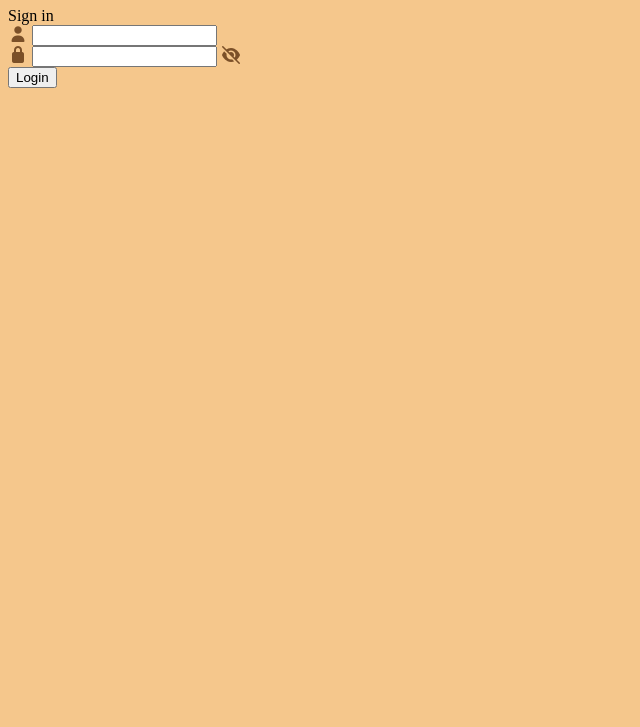
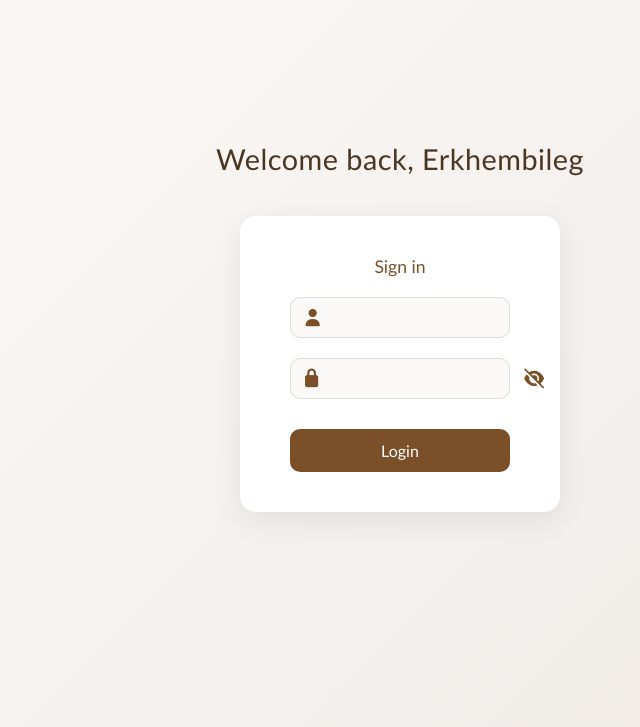
Before and after one commit to Lumb3/IdeaVault, an Electron app: page src/login.html in a window 800 px wide. Shown: the part 73-800 px from the top of the page, without its empty margins (0-640 px from the left). Drawn offline with Linux system fonts and the light colour scheme.

Commit message:
login page UI prototype

```diff
--- a/src/login.css
+++ b/src/login.css
@@ -1,6 +1,112 @@
-:root {
-    --bg-primary: rgb(245, 199, 140);
+/* Reset and base styles */
+* {
+  margin: 0;
+  padding: 0;
+  box-sizing: border-box;
+  font-family:'Gill Sans', 'Gill Sans MT', Calibri, 'Trebuchet MS', sans-serif;
 }
+
 body {
-    background-color: var(--bg-primary);
+  background: linear-gradient(135deg, #faf8f6, #f0ebe7);
+  height: 100vh;
+  display: flex;
+  flex-direction: column;
+  align-items: center;
+  justify-content: center;
+  color: #3c2f2f;
 }
+
+/* Heading */
+h1 {
+  margin-bottom: 40px;
+  font-size: 1.8rem;
+  font-weight: 500;
+  color: #4b3621;
+  letter-spacing: 0.5px;
+}
+
+/* Main border (login box) */
+.border {
+  background: #fff;
+  padding: 40px 50px;
+  border-radius: 16px;
+  box-shadow: 0 8px 30px rgba(0, 0, 0, 0.08);
+  width: 320px;
+  text-align: center;
+  font-size: 1.1rem;
+  color: #7b5028;
+  font-weight: 500;
+}
+
+/* Input containers */
+.username-border,
+.password-border {
+  display: flex;
+  align-items: center;
+  gap: 10px;
+  border: 1px solid #ddd;
+  border-radius: 10px;
+  padding: 10px 14px;
+  margin-top: 20px;
+  background-color: #faf9f8;
+  transition: border-color 0.2s ease, background 0.2s ease;
+}
+
+.username-border:focus-within,
+.password-border:focus-within {
+  border-color: #7b5028;
+  background-color: #fff;
+}
+
+/* Input fields */
+input {
+  border: none;
+  outline: none;
+  flex: 1;
+  font-size: 1rem;
+  background: transparent;
+  color: #3c2f2f;
+}
+
+/* Login button */
+.login-border {
+  margin-top: 30px;
+}
+
+button {
+  width: 100%;
+  padding: 12px;
+  background-color: #7b5028;
+  border: none;
+  border-radius: 10px;
+  color: #fff;
+  font-size: 1rem;
+  font-weight: 500;
+  cursor: pointer;
+  transition: background 0.2s ease, transform 0.1s ease;
+}
+
+button:hover {
+  background-color: #603c1f;
+}
+
+button:active {
+  transform: scale(0.98);
+}
+
+/* Icons */
+i {
+  font-size: 1.1rem;
+}
+
+/* Responsive */
+@media (max-width: 400px) {
+  .border {
+    width: 85%;
+    padding: 30px 25px;
+  }
+
+  h1 {
+    font-size: 1.5rem;
+  }
+}
--- a/src/login.html
+++ b/src/login.html
@@ -20,7 +20,7 @@
       Sign in
       <div class="username-border">
         <i class="fa-solid fa-user" style="color: #7b5028"></i>
-        <input type="text" name="Username" />
+        <input type="text" id='username' name="Username" />
       </div>
 
       <div class="password-border">
@@ -34,13 +34,12 @@
       </div>
 
       <div class="login-border">
-        <button onclick="checkPassword()">Login</button>
+        <button onclick="checkPasswordandUsername()">Login</button>
       </div>
     </div>
 
     <!-- Debuging
     <div id="myPassword">
-
     </div> -->
   </body>
   <script src="login.js"></script>
--- a/src/login.js
+++ b/src/login.js
@@ -1,5 +1,7 @@
 const togglePassword = document.getElementById("togglePassword");
 const password = document.getElementById("password");
+const toggle_Lock = document.getElementById("toggleLock");
+const username = document.getElementById("username");
 
 togglePassword.addEventListener("click", function () {
   // Toggle password visibility
@@ -11,13 +13,11 @@ togglePassword.addEventListener("click", function () {
   this.classList.toggle("fa-eye");
 });
 
-const toggle_Lock = document.getElementById('toggleLock');
-const passwordInput = document.getElementById('password');
-
-function checkPassword() {
-  const pass = passwordInput.value;
-
-  if (pass === 'HUU') {
+// Will be encrypted through hashing
+function checkPasswordandUsername() {
+  const pass = password.value;
+  const user = username.value;
+  if (pass === "HUU" && user === "Eric") {
     toggle_Lock.classList.add("fa-lock-open");
     console.log("true");
     window.location.href = "index.html";
--- a/src/styles.css
+++ b/src/styles.css
@@ -19,7 +19,7 @@
 
 
 body {
-    font-family: -apple-system, BlinkMacSystemFont, 'Segoe UI', Roboto, 'Helvetica Neue', Arial, sans-serif;
+    font-family: 'Gill Sans', 'Gill Sans MT', Calibri, 'Trebuchet MS', sans-serif;
     color: var(--text-primary);
     background: var(--bg-primary);
     overflow: hidden;
```
